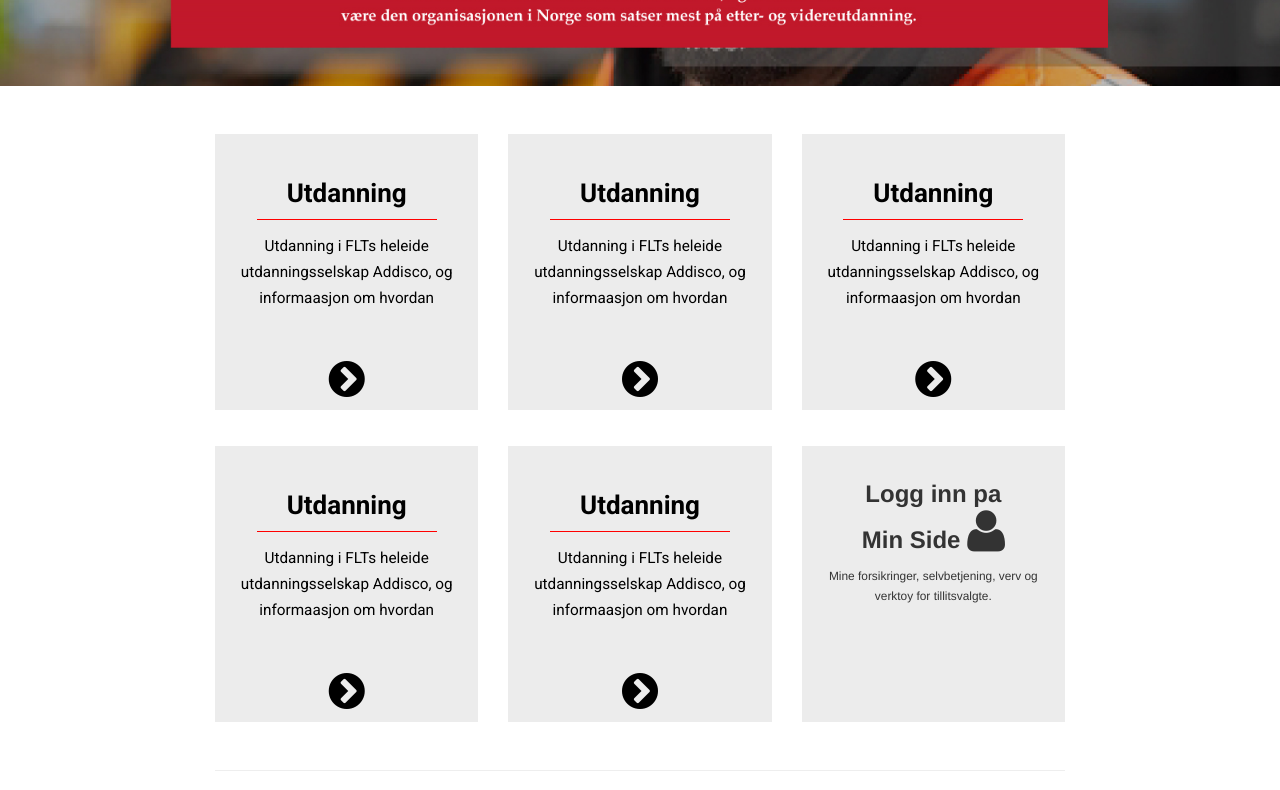
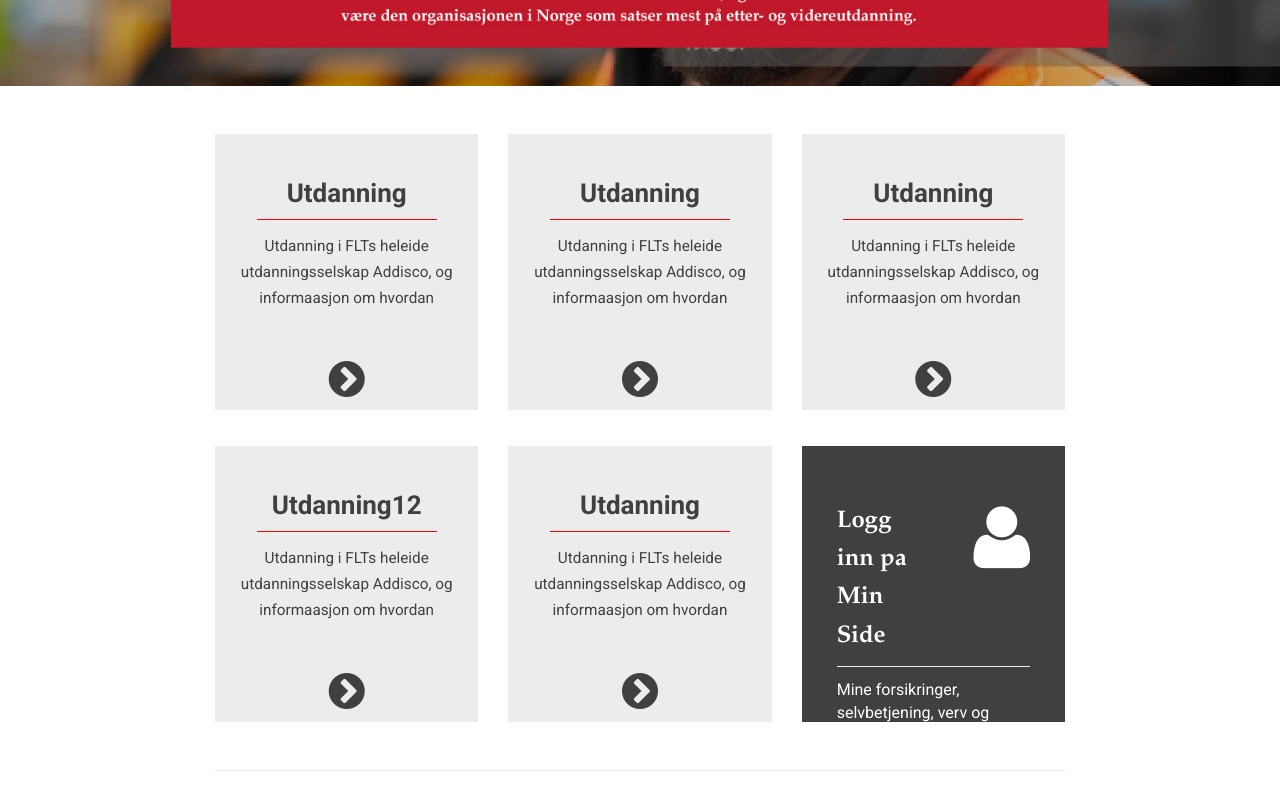
Before and after one commit to ilyaivanov/FLTDesign, a website: page index.html in a window 1280 px wide. Shown: the part 400-1190 px from the top of the page. Drawn offline with Linux system fonts and the light colour scheme.

Commit message:
Finished with main page menu links

```diff
--- a/index.html
+++ b/index.html
@@ -137,10 +137,10 @@
             </div>
             <div class="col-lg-4">
                 <a class="panelLink" href="#">
-                    <div class="panel panel-default flt-panel">
+                    <div class="panel panel-default flt-panel" >
                         <div class="panel-body">
                             <div>
-                                <div class="text-center"><h4><b>Utdanning</b></h4></div>
+                                <div class="text-center"><h4><b>Utdanning12</b></h4></div>
                             </div>
                             <hr/>
                             <div class="text-center flt-box-body">
@@ -170,19 +170,22 @@
                 </a>
             </div>
             <div class="col-lg-4">
-                <div class="panel panel-default ">
-                    <div class="panel-body flt-min-side-panel">
-                        <div>
-                            <div class="text-center"><h3><b>Logg inn pa <br/> Min Side</b>
-                                <i class="fa fa-user fa-2x"></i>
-                            </h3>
+                <a class="panelLink" href="#">
+                    <div class="panel panel-default loginBox">
+                        <div class="panel-body">
+                            <div class="row login-heading">
+                                <div class="col-lg-6">
+                                    <b>Logg inn pa <br/> Min Side</b>
+                                </div>
+                                <div class="col-lg-6 pull-right">
+                                    <i class="fa fa-user fa-3x pull-right"></i>
+                                </div>
                             </div>
-                        </div>
-                        <div class="text-center flt-box-body">
-                            <small>Mine forsikringer, selvbetjening, verv og verktoy for tillitsvalgte.</small>
+                            <hr/>
+                            <p>Mine forsikringer, selvbetjening, verv og verktoy for tillitsvalgte.</p>
                         </div>
                     </div>
-                </div>
+                </a>
             </div>
         </div>
         <!--end of grey boxes-->
--- a/less/flt.less
+++ b/less/flt.less
@@ -8,6 +8,11 @@
 @main-page-content-padding-top: 48px;
 
 @news-magin-top: 36px;
+
+@font-face {
+  font-family: Palatino;
+  src: url("../media/texgyrepagella-regular.otf") format("opentype");
+}
 
 .container-fluid {
   max-width: @container-large-desktop;
@@ -128,13 +133,39 @@ hr {
   background-color: #ECECEC;
 }
 
+.flt-panel:hover {
+  box-shadow: 0 0 0.8em black;
+}
+
 .col-lg-4 > a {
   text-decoration: none;
-  color: black;
+  color: #404040;
 }
 
 .col-lg-4 > a:hover {
   i {
-    color: red;
+    color: #c1182a;
   }
 }
+
+.loginBox {
+  background-color: #404040;
+  .login-heading {
+    font-family: Palatino;
+    font-size: 24px;
+  }
+  p{
+    font-family: 'Roboto', sans-serif;
+    font-size: 16px;
+  }
+  color: white;
+  padding: 20px;
+  padding-top: 40px;
+}
+
+.loginBox:hover {
+  .i{
+    color:#c1182a;
+  }
+  box-shadow: 0 0 0.8em black;
+}
```
Also changed, not shown: less/flt.css, media/texgyrepagella-bold.otf (added), media/texgyrepagella-regular.otf (added).
